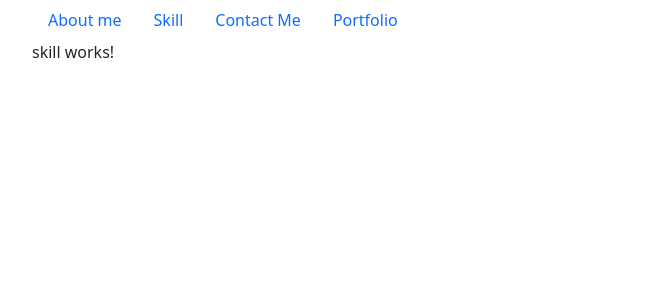
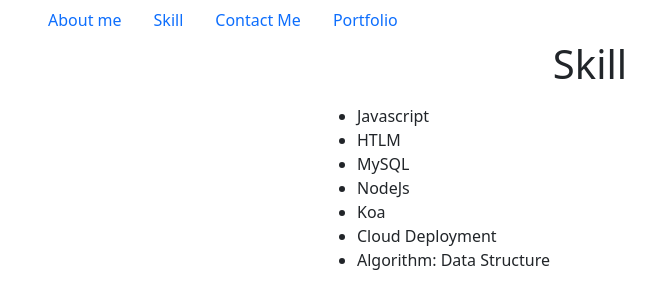
Before and after one commit to kritdev/angular_lab, an Angular app: page /skill in a window 1280 px wide. Shown: the top 308 px of the page, without its empty margins (50-705 px from the left). Built offline with nearby package versions, Linux system fonts and the light colour scheme.

Commit message:
modify skill component

```diff
--- a/src/app/page/about/about.component.html
+++ b/src/app/page/about/about.component.html
@@ -2,7 +2,9 @@
   <h1>About Me</h1>
   <img class="mt-3" src="assets/img/JoneSalad.png" alt="">
 </div>
-<p class="text-left m-3" style="text-indent: 50px;">
-  Lorem ipsum dolor, sit amet consectetur adipisicing elit. Sequi temporibus quidem asperiores earum assumenda recusandae nesciunt vitae quos! Sed reprehenderit error voluptas consequuntur aliquid ipsum aliquam sunt voluptates odio animi.
-  Lorem ipsum dolor, sit amet consectetur adipisicing elit. Sequi temporibus quidem asperiores earum assumenda recusandae nesciunt vitae quos! Sed reprehenderit error voluptas consequuntur aliquid ipsum aliquam sunt voluptates odio animi.
-</p>
+<div class="text-left m-3">
+  <p style="text-indent: 50px;">
+    Lorem ipsum dolor, sit amet consectetur adipisicing elit. Sequi temporibus quidem asperiores earum assumenda recusandae nesciunt vitae quos! Sed reprehenderit error voluptas consequuntur aliquid ipsum aliquam sunt voluptates odio animi.
+    Lorem ipsum dolor, sit amet consectetur adipisicing elit. Sequi temporibus quidem asperiores earum assumenda recusandae nesciunt vitae quos! Sed reprehenderit error voluptas consequuntur aliquid ipsum aliquam sunt voluptates odio animi.
+  </p>
+</div>
--- a/src/app/page/skill/skill.component.html
+++ b/src/app/page/skill/skill.component.html
@@ -1 +1,18 @@
-<p>skill works!</p>
+<div class="text-center">
+  <h1>Skill</h1>
+</div>
+<div class="text-left m-3">
+  <div class="row justify-content-center">
+    <div class="col-6">
+      <ul>
+        <li>Javascript</li>
+        <li>HTLM</li>
+        <li>MySQL</li>
+        <li>NodeJs</li>
+        <li>Koa</li>
+        <li>Cloud Deployment</li>
+        <li>Algorithm: Data Structure</li>
+      </ul>
+    </div>
+  </div>
+</div>
```
